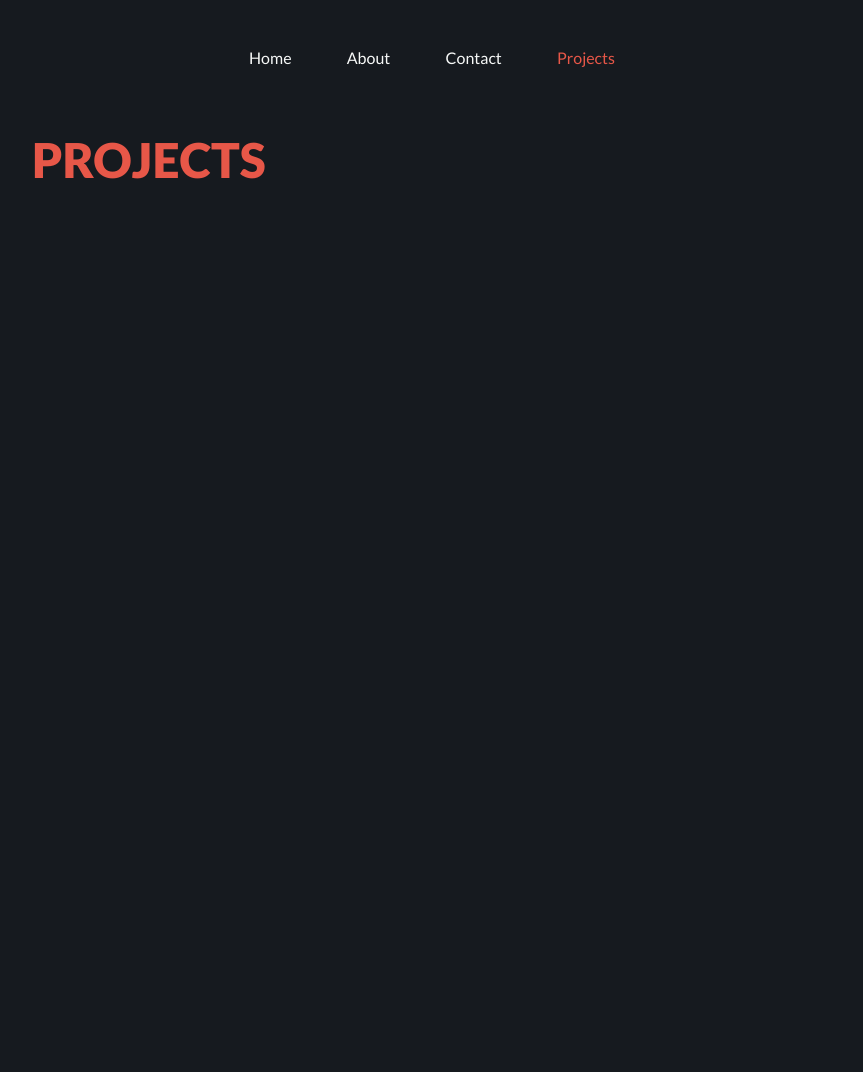
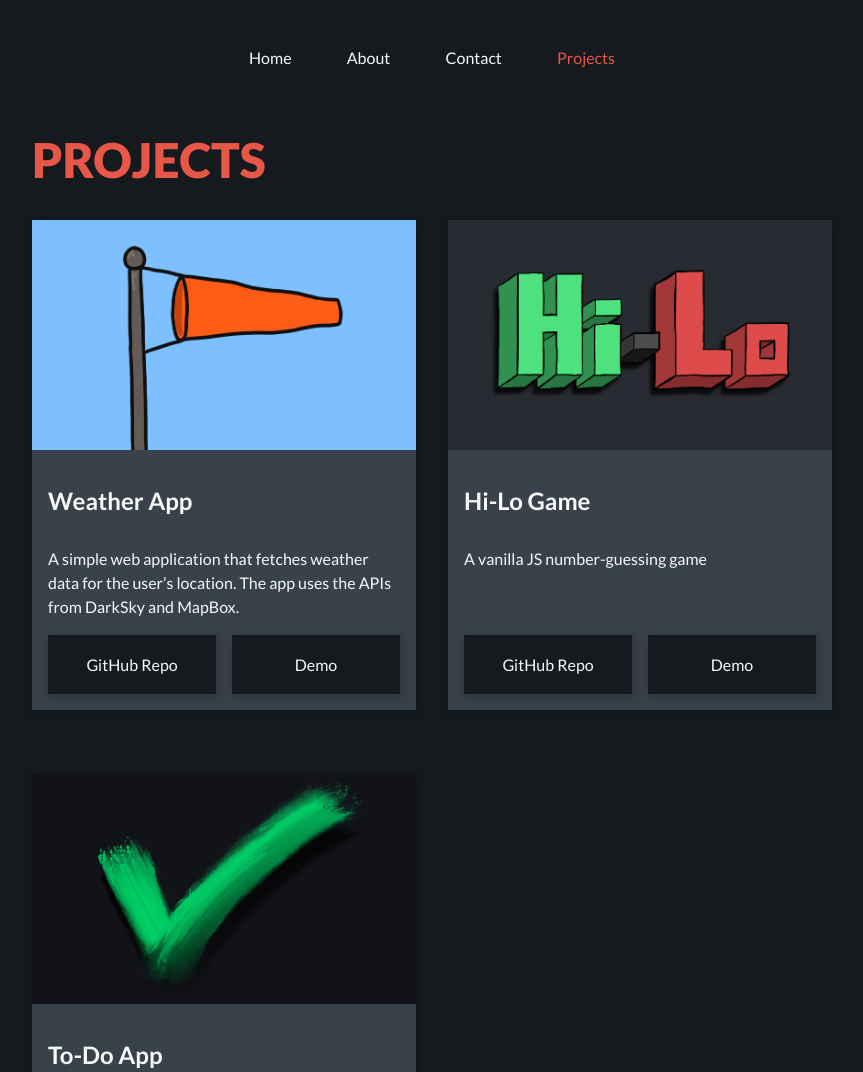
Before and after one commit to vosslerbr/gatsby-portfolio, a Gatsby site: page /projects in a window 1280 px wide. Shown: the top 1072 px of the page, without its empty margins (208-1071 px from the left). Before the commit the page ends 800 px from the top, so only its background shows below. Built offline with nearby package versions, Linux system fonts and the light colour scheme; Gatsby itself is replaced by a stand-in of ours.

Commit message:
finished carousel and projects page

```diff
--- /dev/null
+++ b/src/components/project-card.js
@@ -0,0 +1,16 @@
+import React from "react";
+import "../styles/project-card-styles.css";
+
+export default function ProjectCard(props) {
+    return (
+        <div className="column" class="card">
+            <img src={require(`../images/${props.source}.png`)} class="thumbnail"/>
+            <h2 class="projectTitle">{props.title}</h2>
+            <p className="projectDesc">{props.desc}</p>
+            <div class="projectLinks">
+                <a href={props.githubLink} target="_blank">GitHub Repo</a>
+                <a href="https://vosslerbr.github.io/hilogame" target="_blank">Demo</a>
+            </div>
+        </div>
+    )
+  }
--- a/src/components/skills.js
+++ b/src/components/skills.js
@@ -11,7 +11,7 @@ import sassIcon from "../images/sass-icon.png";
 export default function Skills() {
     return (
         <div>
-            <h2>My Skills</h2>
+            <h2 id="skillsHeading">My Skills</h2>
             <div>
                 <img src={htmlIcon} className="skillIconImage"/>
                 <img src={cssIcon} className="skillIconImage"/>
--- a/src/pages/projects.js
+++ b/src/pages/projects.js
@@ -2,6 +2,8 @@ import React from "react";
 import Nav from '../components/nav';
 import PageWrapper from "../components/pagewrapper";
 import Title from "../components/title";
+import ProjectCard from "../components/project-card";
+import Footer from "../components/footer";
 
 export default function Projects() {
     return (
@@ -9,10 +11,36 @@ export default function Projects() {
             <Nav />
             <PageWrapper>
                 <Title name="Projects" />
-                {/* <Bio /> */}
-                {/* <Carousel/> */}
-                {/* <Skills /> */}
+                <div style={{ display: `flex`, flexDirection: `row`, flexWrap: `wrap`, justifyContent: `space-between` }}>
+                    <ProjectCard
+                        source="weather-thumbnail"
+                        title="Weather App"
+                        desc="A simple web application that fetches weather data for the
+                        user’s location. The app uses the APIs from
+                        DarkSky and MapBox."
+                        githubLink="https://github.com/vosslerbr/weather-app"
+                        demoLink="https://vosslerbr.github.io/weather-app"/>
+                    <ProjectCard
+                        source="hilo-thumbnail"
+                        title="Hi-Lo Game"
+                        desc="A vanilla JS number-guessing game"
+                        githubLink="https://github.com/vosslerbr/hilogame"
+                        demoLink="https://vosslerbr.github.io/hilogame"/>
+                    <ProjectCard
+                        source="todo-thumbnail"
+                        title="To-Do App"
+                        desc="A simple front-end only to-do app. Users can create new items, check items as done, delete items, and undo."
+                        githubLink="https://github.com/vosslerbr/todoapp"
+                        demoLink="https://vosslerbr.github.io/todoapp"/>
+                    {/* <ProjectCard
+                        source="pokedex-thumbnail"
+                        title="Pokedex"
+                        desc="Coming Soon!"
+                        githubLink="#"
+                        demoLink="#"/> */}
+                </div>
             </PageWrapper>
+            <Footer />
         </div>
     );
 }
--- /dev/null
+++ b/src/styles/project-card-styles.css
@@ -0,0 +1,54 @@
+.card {
+    width: 100%;
+    max-width: 384px;
+    background-color: var(--med-gray);
+    display: flex;
+    flex-direction: column;
+    padding-bottom: 1rem;
+    box-shadow: var(--main-shadow);
+    margin-bottom: 4rem;
+}
+
+.thumbnail {
+    width: 100%;
+    margin-bottom: 1rem;
+}
+
+.projectTitle {
+    font-size: 1.5rem;
+    font-weight: bold;
+    margin-bottom: 1rem;
+    padding: 0 0 0 1rem;
+}
+
+.projectDesc {
+    margin-bottom: 1rem;
+    padding: 0 1rem 0 1rem;
+    line-height: 1.5rem;
+}
+
+.projectLinks {
+    margin-top: auto;
+    padding: 0 1rem 0 1rem;
+    display: flex;
+    flex-direction: row;
+    justify-content: space-between;
+}
+
+.projectLinks a {
+    color: var(--white);
+    background-color: var(--dark-gray);
+    text-decoration: none;
+    text-align: center;
+    width: 100%;
+    padding: 1.25rem;
+    box-shadow: var(--main-shadow);
+}
+
+.projectLinks a:first-of-type {
+    margin-right: 0.5rem;
+}
+
+.projectLinks a:nth-of-type(2) {
+    margin-left: 0.5rem;
+}
--- a/src/styles/skills-styles.css
+++ b/src/styles/skills-styles.css
@@ -1,4 +1,4 @@
-h2 {
+#skillsHeading {
     font-size: 1.5rem;
     text-transform: uppercase;
     font-weight: 900;
```
Also changed, not shown: src/components/carousel.js (+10 -8 lines), src/styles/global.css (line endings or trailing spaces).
